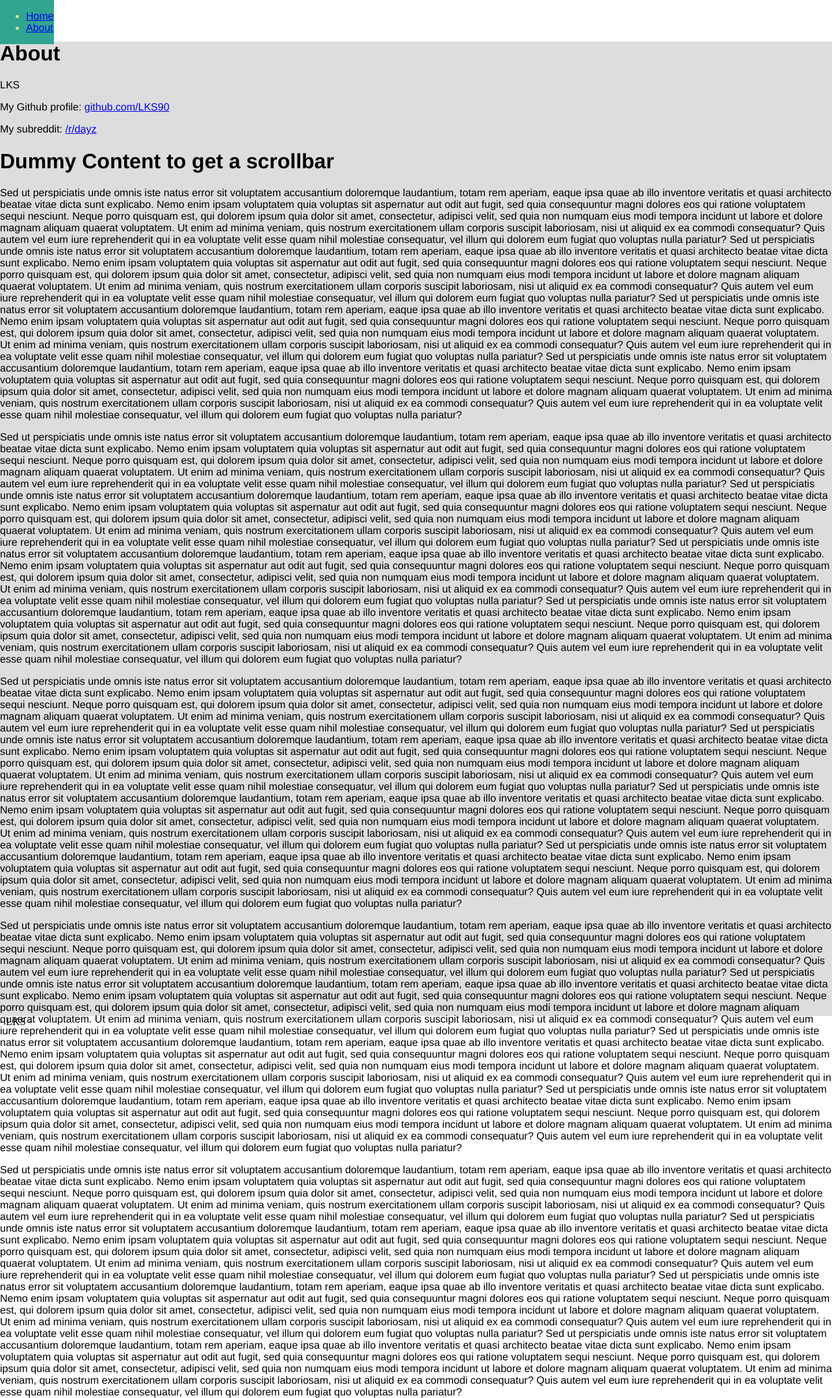
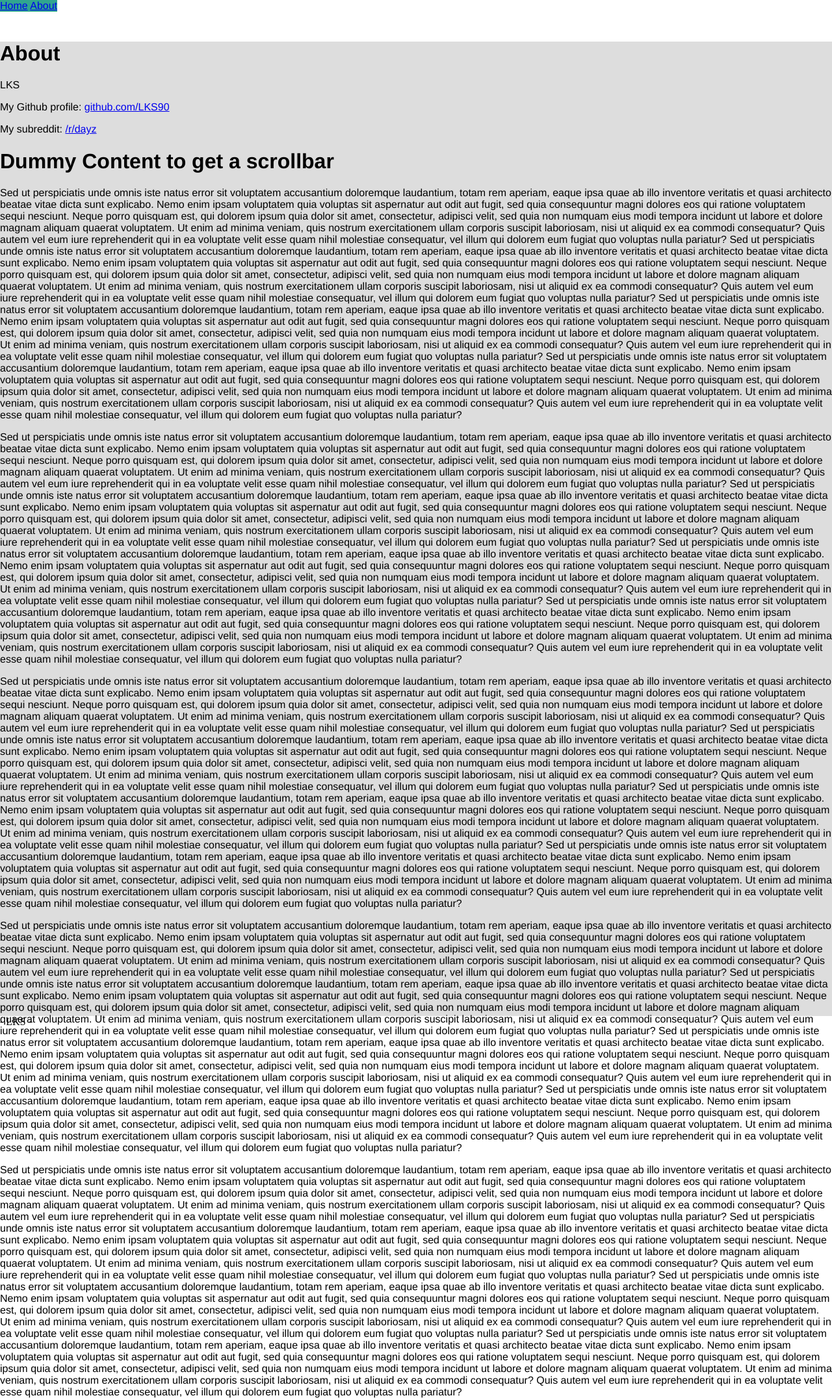
Before and after one commit to LKS90/LKS90.github.io, a Jekyll site: the page built from about/index.html, in a window 1280 px wide. Shown: the whole page at 65% size. Built offline with Jekyll 4.4.1, drawn with Linux system fonts in a browser that asks for light colours.

Commit message:
Update default.html

```diff
--- a/_layouts/default.html
+++ b/_layouts/default.html
@@ -16,12 +16,9 @@
 		<link rel="stylesheet" type="text/css" href="/css/main.css">
 </head>
 <body>
-	<div class="outer">
-	<div class="header"><ul>
-       		<li><a href="/">Home</a></li>
-	       	<li><a href="/about">About</a></li>
-    	</ul></div>
-	</div>
+	<div class="outer"><div class="header">
+       	<a href="/">Home</a> <a href="/about">About</a>
+    	</div></div><!-- /.header -->
 	<div class="content">
 
 	{{ content }}
```
